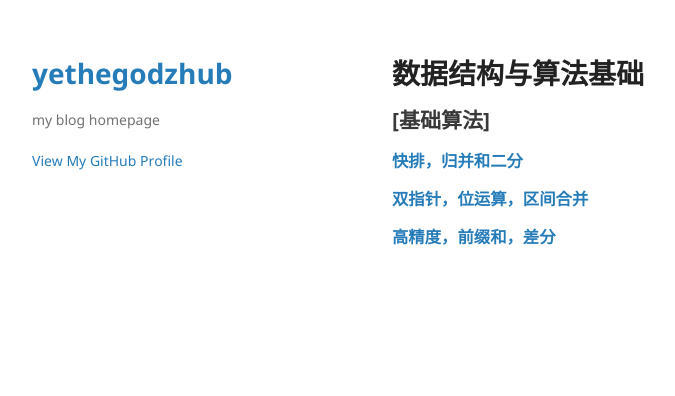
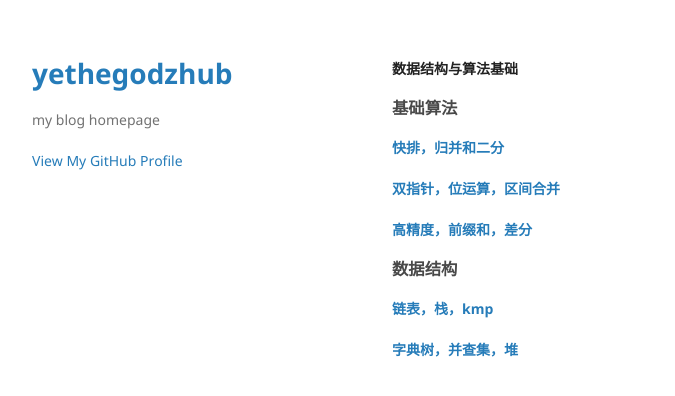
Before and after one commit to yethegod/yethegod.github.io, a Jekyll site: the page built from index.md, in a window 1280 px wide. Shown: the top 396 px of the page, without its empty margins (178-853 px from the left). Built offline with Jekyll 4.4.1, drawn with Linux system fonts in a browser that asks for light colours; our own code applies the rules of GitHub Pages for plain Markdown files.

Commit message:
Update index.md

```diff
--- a/index.md
+++ b/index.md
@@ -1,8 +1,12 @@
 ---
 layout: default
 ---
-# 数据结构与算法基础
-## [基础算法]
-### [快排，归并和二分](./基础算法/快排，归并和二分.md)
-### [双指针，位运算，区间合并](./基础算法/双指针，位运算，离散化，区间合并.md)
-### [高精度，前缀和，差分](./基础算法/高精度，前缀和，差分.md)
+**数据结构与算法基础**
+### 基础算法
+#### [快排，归并和二分](./基础算法/快排，归并和二分.md)
+#### [双指针，位运算，区间合并](./基础算法/双指针，位运算，离散化，区间合并.md)
+#### [高精度，前缀和，差分](./基础算法/高精度，前缀和，差分.md)
+
+### 数据结构
+#### [链表，栈，kmp](./数据结构/链表，栈，kmp.md)
+#### [字典树，并查集，堆](./数据结构/trie，并查集，堆.md)
```
